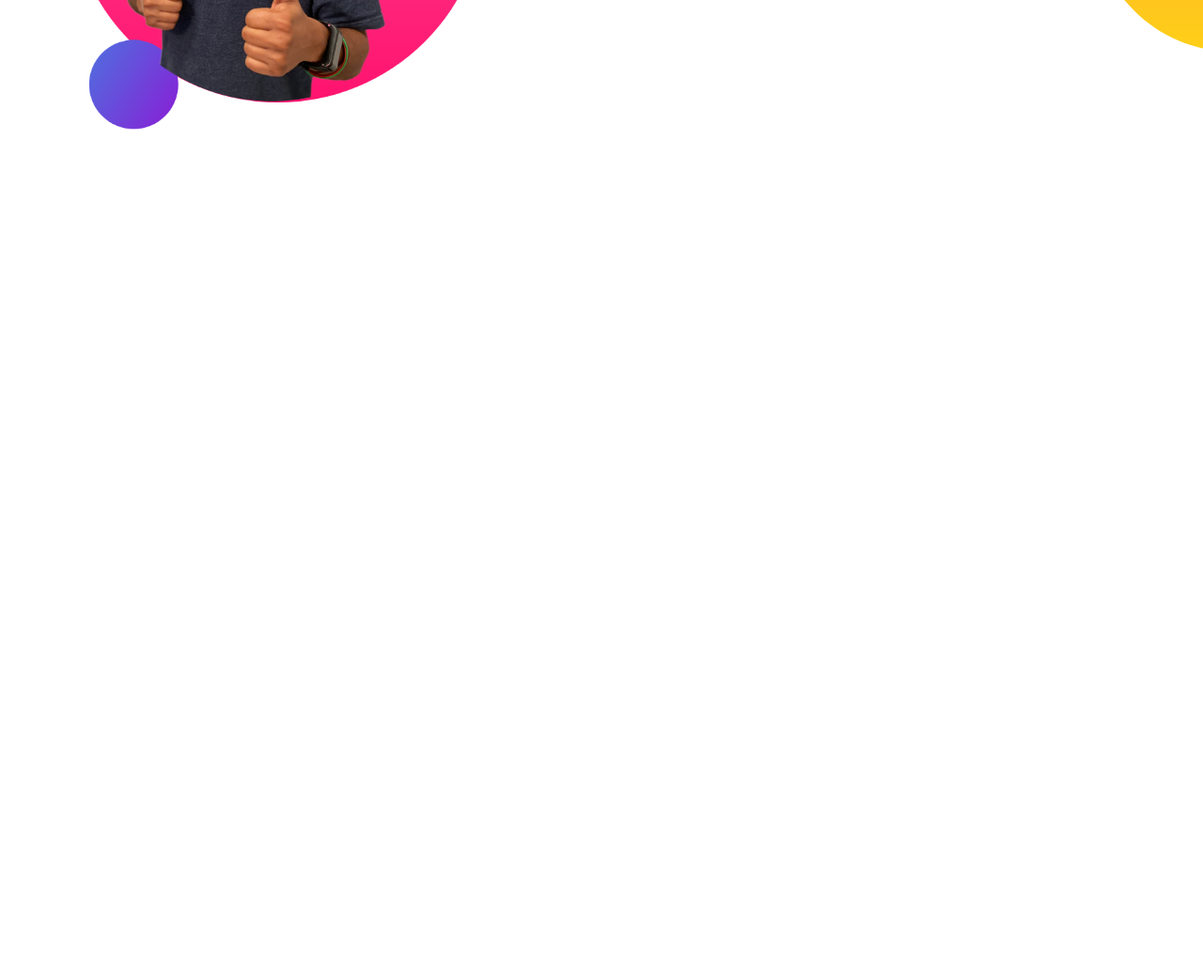
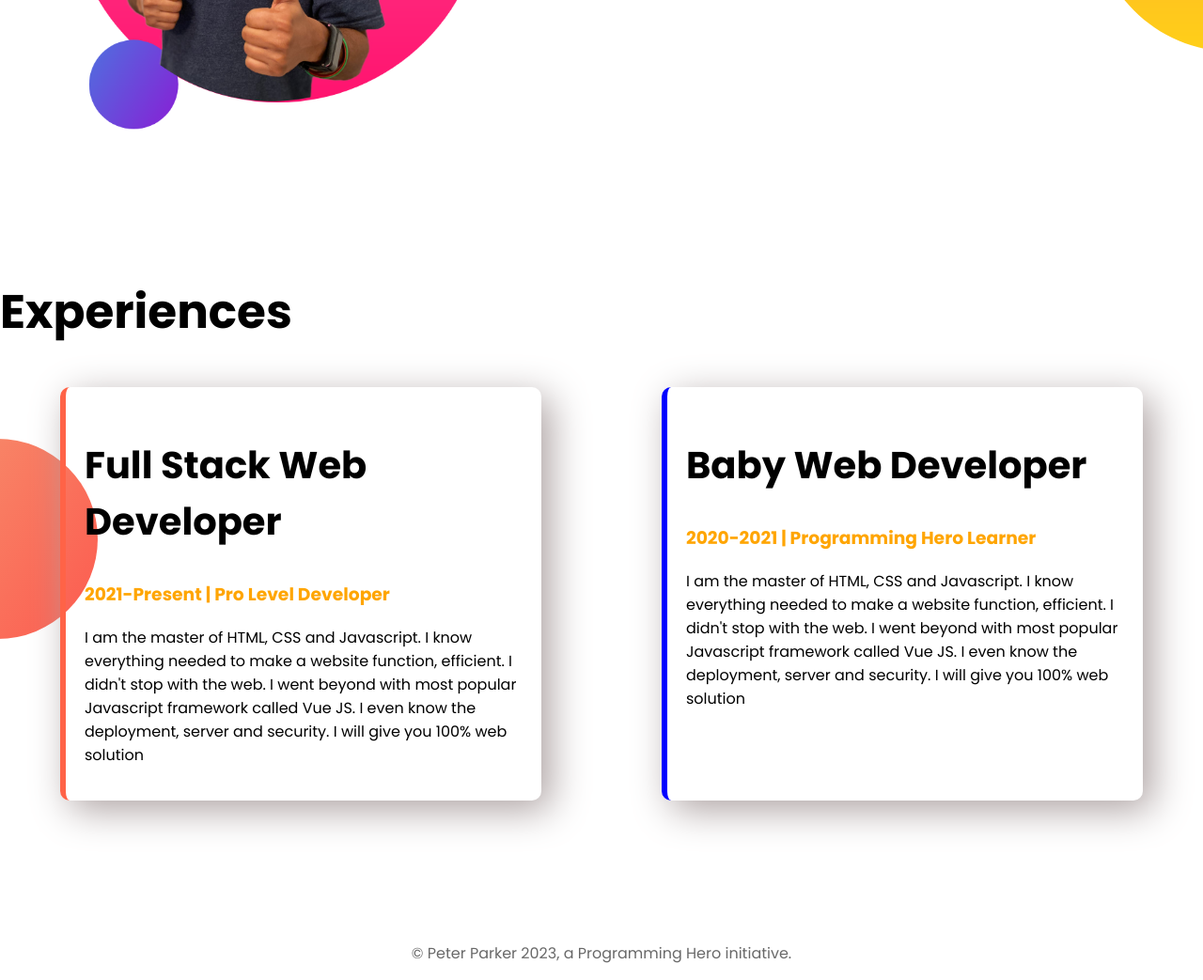
Before and after one commit to MahamudaM/devoloperProtfolio, a plain HTML site: page Index.html in a window 1280 px wide. Shown: the part 1022-2065 px from the top of the page at 94% size. Before the commit the page ends 1317 px from the top, so only its background shows below. Drawn offline with Linux system fonts and the light colour scheme.

Commit message:
add footer

```diff
--- a/Index.html
+++ b/Index.html
@@ -8,7 +8,7 @@
     <link rel="stylesheet" href="style.css" />
   </head>
   <body>
-  <section id="bannarsImg">
+  <section class="flexible">
     <div class="hadding">
         <h1>Welcome To</h1>
         <h1> <span class="oragn">Mahamuda Akter</span> World</h1>
@@ -18,7 +18,7 @@
     </div>
     <div class="hadding">  <img src="images/jonkarbai.png" alt=""></div>
   </section>
-  <section id="dreamBig">
+  <section class="dreamBig flexible">
     <div class="hadding" >
         <img src="images/jhankar2.png" alt="">
     </div>
@@ -29,6 +29,25 @@
         <a class="linkBtn" target="_blank" href="#">DOWNLOAD RESUME</a>
     </div>
   </section>
+  <section id="experience">
+    <h1>Experiences</h1>
+   <div class="flexible">
+    <div id="full" class="expoContent">
 
+        <h2>Full Stack Web Developer</h2>
+        <h3 class="oragn">2021-Present | Pro Level Developer</h3>
+        <p>I am the master of HTML, CSS and Javascript. I know everything needed to make a website function, efficient. I didn't stop with the web. I went beyond with most popular Javascript framework called Vue JS. I even know the deployment, server and security. I will give you 100% web solution</p>
+    </div>
+    <div id="baby" class="expoContent">
+
+        <h2>Baby Web Developer</h2>
+        <h3 class="oragn">2020-2021 | Programming Hero Learner</h3>
+        <p>I am the master of HTML, CSS and Javascript. I know everything needed to make a website function, efficient. I didn't stop with the web. I went beyond with most popular Javascript framework called Vue JS. I even know the deployment, server and security. I will give you 100% web solution</p>
+    </div>
+   </div>
+  </section>
+<footer class="ftCent" >
+    <p class="foter">© Peter Parker 2023, a Programming Hero initiative.</p>
+</footer>
   </body>
 </html>
--- a/style.css
+++ b/style.css
@@ -5,12 +5,14 @@ body{
     padding:0;
 }
 h1{
-    font-size:50px;
-}
+    font-size:50px;}
+    h2{
+        font-size:40px;
+    }
 .oragn{
     color:orange;
 }
-section{
+.flexible{
     display:flex;
     margin-bottom:150px;
 }
@@ -34,8 +36,36 @@ section{
     background-repeat:no-repeat;
     background-size:cover;
 }
-#dreamBig{
+.dreamBig{
     background:url(images/dream-bg.png);
     background-repeat:no-repeat;
     background-position:right;
 }
+.expoContent{
+
+    width: 40%;
+    margin-left: 5%;
+    box-shadow: 10px 10px 40px #ada2a2;
+    margin-right: 5%;
+    padding: 20px;
+    border-radius:10px;
+
+    }
+    #full{
+        border-left: 6px solid tomato;
+    }
+    #baby{
+        border-left: 6px solid blue;
+    }
+    #experience{
+        background:url(images/exp-bg.png);
+        background-repeat:no-repeat;
+        background-position:left;
+
+    }
+    .foter{
+        color:dimgray;
+    }
+    .ftCent{
+        text-align:center;
+    }
```
